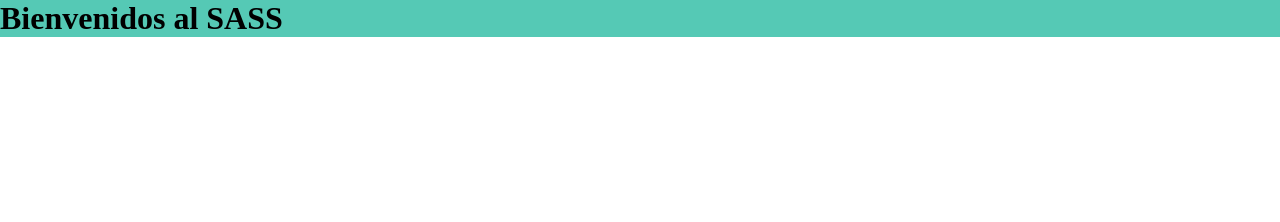
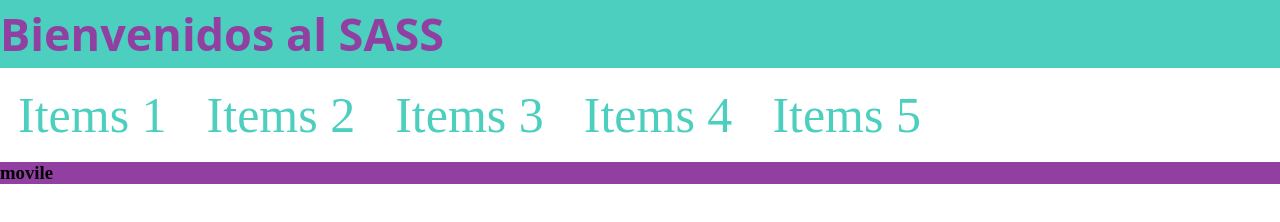
Before and after one commit to karlangaz727/clinica-martinez-sassi, a website: page index.html in a window 1280 px wide. Drawn offline with Linux system fonts and the light colour scheme.

Commit message:
agregando mas cambios al SASS, nesting anidados

```diff
--- a/index.html
+++ b/index.html
@@ -16,9 +16,19 @@
 
 </head>
     <div class="box_uno">
-        <h1>Bienvenidos al SASS</h1>
+        <h1 class="title">Bienvenidos al SASS</h1>
     </div>
 
+    <ul>
+        <li><a href="#">Items 1</a></li>
+        <li><a href="#">Items 2</a></li>
+        <li><a href="#">Items 3</a></li>
+        <li><a href="#">Items 4</a></li>
+        <li><a href="#">Items 5</a></li>
+    </ul>
 
+    <div class="box_movil">
+        <h3>movile</h3>
+    </div>
 </body>
 </html>
--- a/sass/_general.scss
+++ b/sass/_general.scss
@@ -4,3 +4,26 @@
     box-sizing: border-box;
     scroll-behavior: smooth;
 }
+
+h1.title {
+    font: $title-font;
+    color: $uva;
+}
+
+
+ul{
+    list-style: none;
+    li{
+        padding: 18px;
+        display: inline-block;
+        color:$uva;
+        &:hover{
+            color:$naranja;
+        }
+        a{
+            text-decoration: none;
+            font-size: 50px;
+            color: $turquesa;
+        }
+    }
+}
--- a/sass/_operaciones.scss
+++ b/sass/_operaciones.scss
@@ -2,3 +2,7 @@
     background-color: $turquesa;
     width: $ancholg;
 }
+
+.box_movil{background-color: $uva;
+    width: $anchomovile;
+}
--- a/sass/_variables.scss
+++ b/sass/_variables.scss
@@ -1,6 +1,10 @@
 // Var de operaciones
 
-$blanco: rgb(192, 221, 214);
-$turquesa: #55c9b5;
+$uva: rgb(145, 63, 161);
+$turquesa: #4ccfbe;
+$naranja: #e68d55;
 
 $ancholg: width="890px";
+
+$anchomovile: width="540px";
+$title-font: bold 45px/1.5 'Open Sans', sans-serif;
```
Also changed, not shown: css/style.css.
